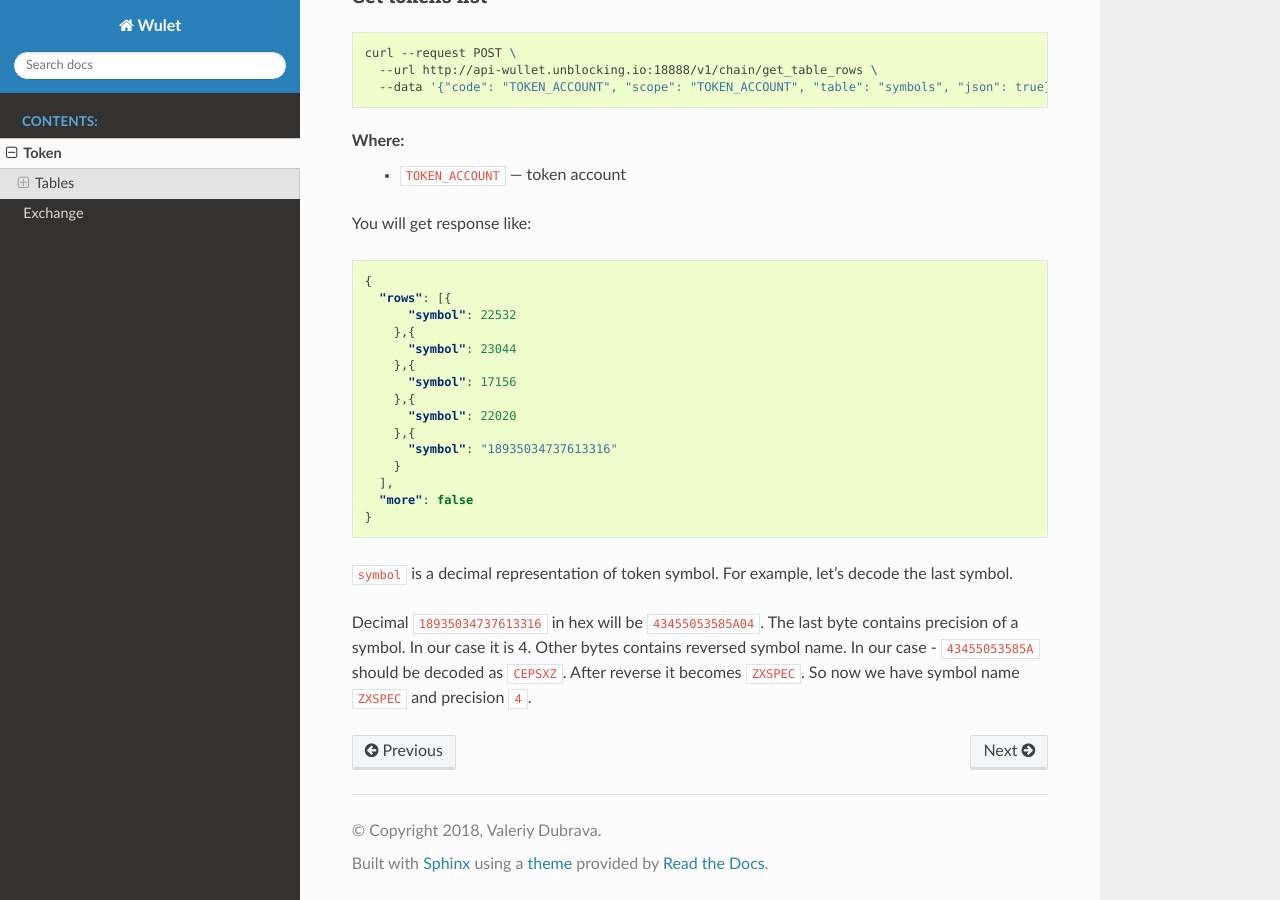
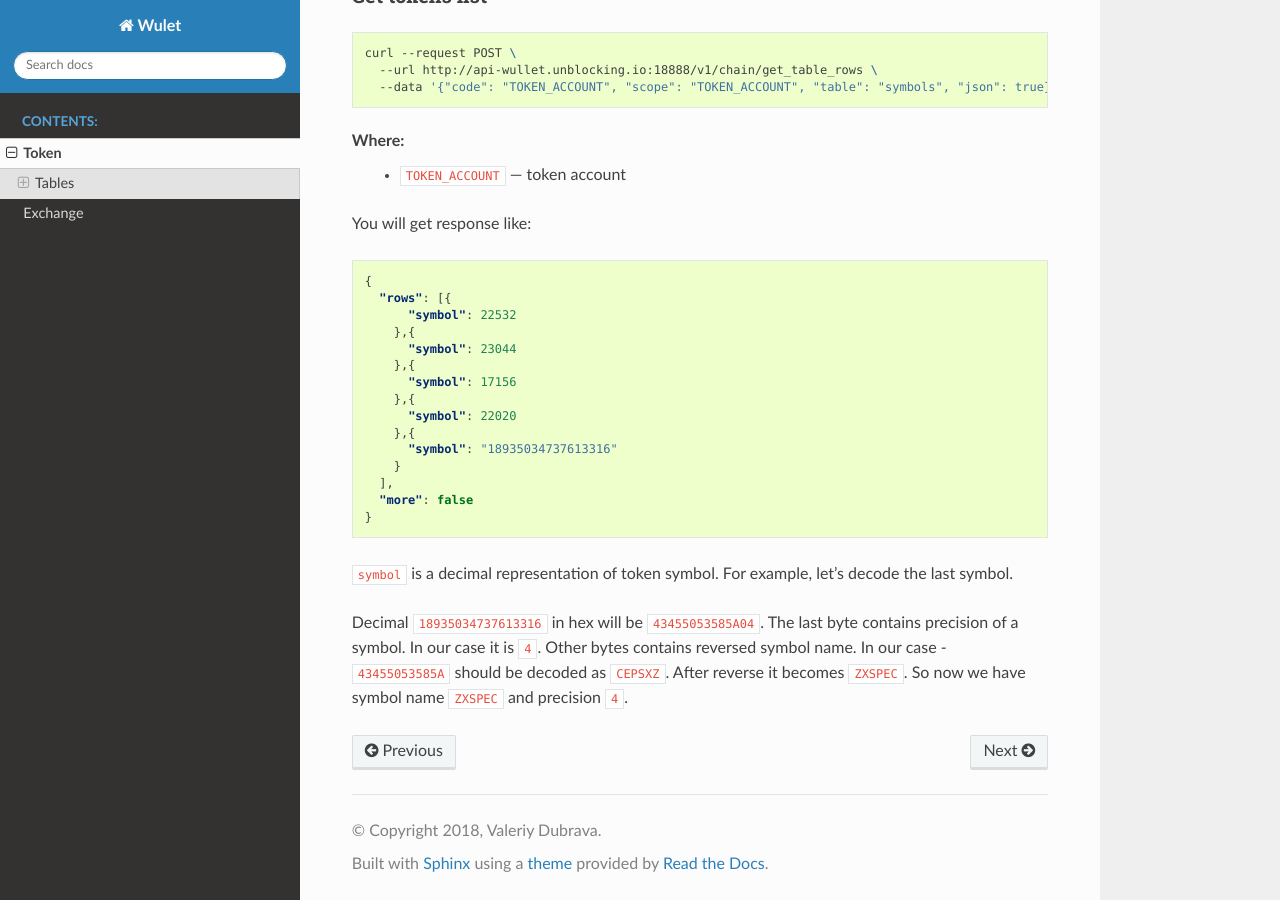
Before and after one commit to Wuletou/docs, a Sphinx documentation site: the page built from docs/source/token.rst, in a window 1280 px wide and 900 px high, scrolled down 1770 px. Built offline with Sphinx 7.4.7 and the Read the Docs theme 2.0.0, drawn with Linux system fonts in a browser that asks for light colours; formulas are drawn with MathJax 3.

Commit message:
highlight

```diff
--- a/docs/source/token.rst
+++ b/docs/source/token.rst
@@ -114,4 +114,4 @@ You will get response like:
 
 ``symbol`` is a decimal representation of token symbol. For example, let's decode the last symbol.
 
-Decimal ``18935034737613316`` in hex will be ``43455053585A04``. The last byte contains precision of a symbol. In our case it is 4. Other bytes contains reversed symbol name. In our case - ``43455053585A`` should be decoded as ``CEPSXZ``. After reverse it becomes ``ZXSPEC``. So now we have symbol name ``ZXSPEC`` and precision ``4``.
+Decimal ``18935034737613316`` in hex will be ``43455053585A04``. The last byte contains precision of a symbol. In our case it is ``4``. Other bytes contains reversed symbol name. In our case - ``43455053585A`` should be decoded as ``CEPSXZ``. After reverse it becomes ``ZXSPEC``. So now we have symbol name ``ZXSPEC`` and precision ``4``.
```
